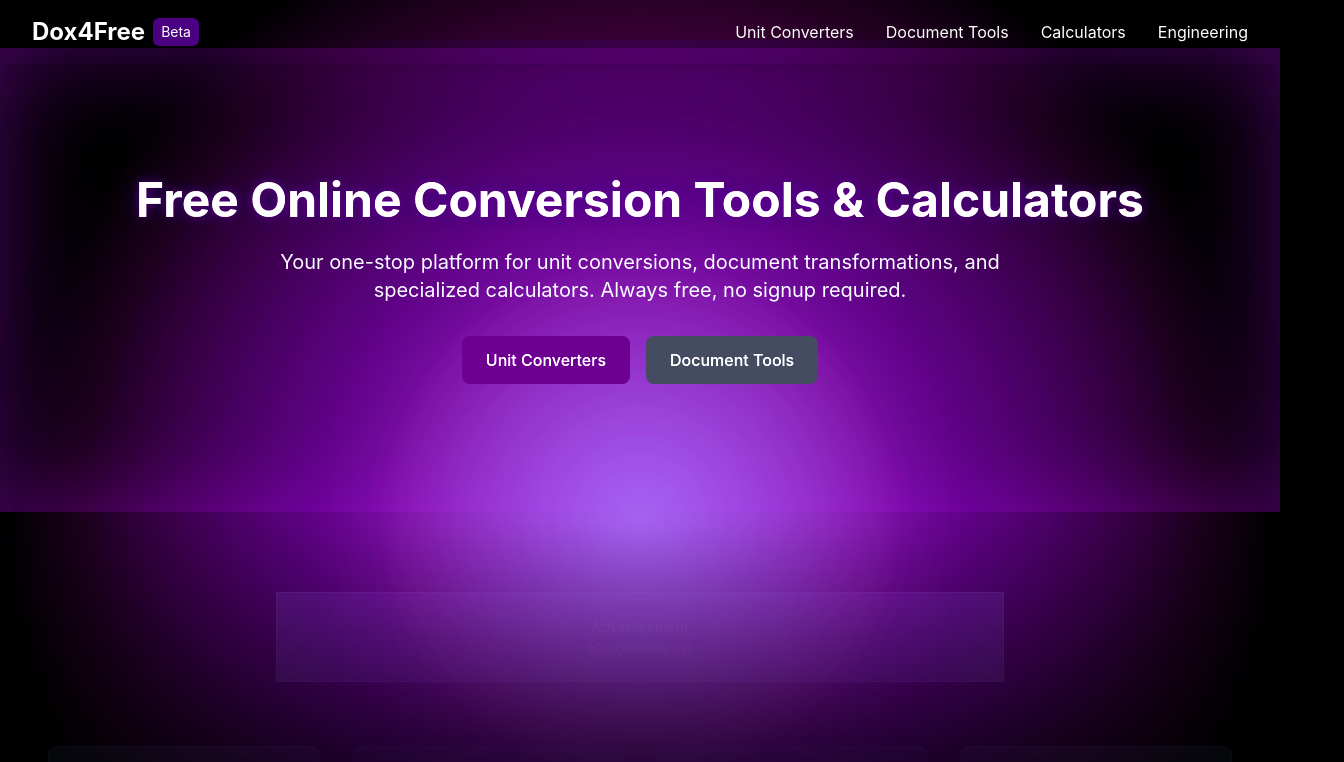
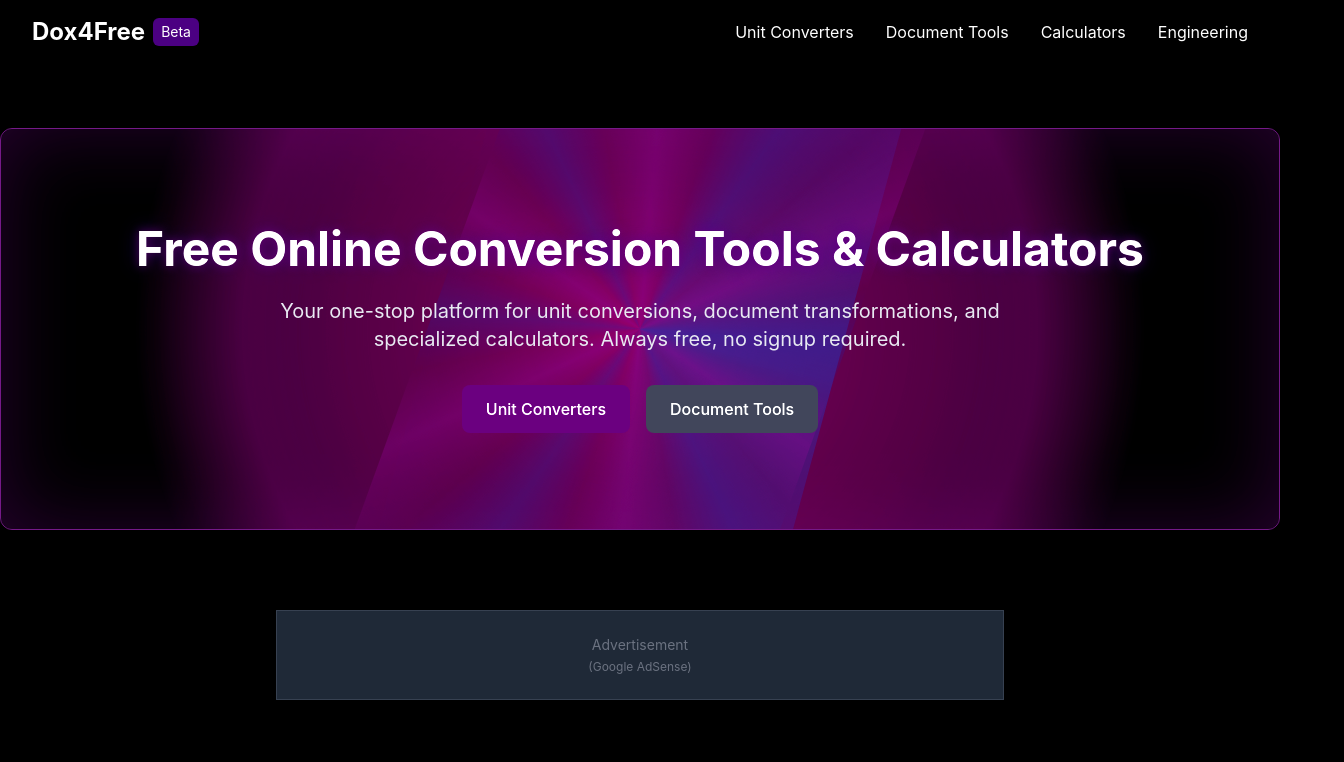
Before and after one commit to Evrenyilmaz101/dox4free, a React (Create React App) app: page / in a window 1280 px wide. Shown: the top 762 px of the page, 1344 px wide, since content can reach past the window. Built offline with nearby package versions, Linux system fonts and the light colour scheme.

Commit message:
Create flower-like radiation pattern in hero section

```diff
--- a/src/index.css
+++ b/src/index.css
@@ -25,55 +25,55 @@ code {
 /* Hero animation */
 @keyframes pulse-radial {
   0% {
-    opacity: 0.6;
+    opacity: 0.7;
     transform: scale(0.95);
+    filter: brightness(0.9) saturate(1.2);
+  }
+  50% {
+    opacity: 1;
+    transform: scale(1.05);
+    filter: brightness(1.3) saturate(1.6);
+  }
+  100% {
+    opacity: 0.7;
+    transform: scale(0.95);
+    filter: brightness(0.9) saturate(1.2);
+  }
+}
+
+@keyframes rotate-conic {
+  0% {
+    transform: rotate(0deg);
+  }
+  100% {
+    transform: rotate(360deg);
+  }
+}
+
+@keyframes pulse-ring {
+  0% {
+    opacity: 0.5;
+    transform: scale(0.9);
     filter: brightness(0.9) saturate(1);
   }
   50% {
-    opacity: 1;
+    opacity: 0.8;
     transform: scale(1.1);
-    filter: brightness(1.4) saturate(1.5);
+    filter: brightness(1.1) saturate(1.3);
   }
   100% {
-    opacity: 0.6;
-    transform: scale(0.95);
+    opacity: 0.5;
+    transform: scale(0.9);
     filter: brightness(0.9) saturate(1);
   }
 }
 
-@keyframes pulse-reverse {
+@keyframes petal-rotate {
   0% {
-    opacity: 0.7;
-    transform: scale(1.1);
-    filter: brightness(0.9) saturate(1.1);
-  }
-  50% {
-    opacity: 0.95;
-    transform: scale(0.9);
-    filter: brightness(1.5) saturate(1.7);
+    transform: rotate(0deg);
   }
   100% {
-    opacity: 0.7;
-    transform: scale(1.1);
-    filter: brightness(0.9) saturate(1.1);
-  }
-}
-
-@keyframes pulse-slow {
-  0% {
-    opacity: 0.5;
-    transform: scale(1);
-    filter: brightness(1) saturate(1);
-  }
-  50% {
-    opacity: 0.9;
-    transform: scale(1.05);
-    filter: brightness(1.3) saturate(1.4);
-  }
-  100% {
-    opacity: 0.5;
-    transform: scale(1);
-    filter: brightness(1) saturate(1);
+    transform: rotate(-360deg);
   }
 }
 
@@ -88,15 +88,19 @@ code {
 }
 
 .hero-gradient-1 {
-  animation: pulse-radial 12s ease-in-out infinite;
+  animation: pulse-radial 10s ease-in-out infinite;
 }
 
 .hero-gradient-2 {
-  animation: pulse-reverse 15s ease-in-out infinite;
+  animation: rotate-conic 20s linear infinite;
 }
 
 .hero-gradient-3 {
-  animation: pulse-slow 18s ease-in-out infinite 2s;
+  animation: pulse-ring 15s ease-in-out infinite;
+}
+
+.hero-gradient-4 {
+  animation: petal-rotate 30s linear infinite;
 }
 
 /* Additional animation for extra effect */
@@ -104,14 +108,11 @@ code {
   0% {
     filter: brightness(0.9) hue-rotate(0deg);
   }
-  25% {
-    filter: brightness(1.2) hue-rotate(10deg);
+  33% {
+    filter: brightness(1.1) hue-rotate(15deg);
   }
-  50% {
-    filter: brightness(1.1) hue-rotate(-5deg);
-  }
-  75% {
-    filter: brightness(1.3) hue-rotate(-15deg);
+  66% {
+    filter: brightness(1.1) hue-rotate(-15deg);
   }
   100% {
     filter: brightness(0.9) hue-rotate(0deg);
@@ -119,9 +120,9 @@ code {
 }
 
 .hero-container {
-  animation: glow 20s ease-in-out infinite;
+  animation: glow 15s ease-in-out infinite;
   position: relative;
-  box-shadow: 0 0 100px rgba(150, 20, 255, 0.4) inset;
+  box-shadow: 0 0 80px rgba(150, 20, 255, 0.3) inset;
 }
 
 /* Text effects */
--- a/src/pages/HomePage.tsx
+++ b/src/pages/HomePage.tsx
@@ -57,61 +57,56 @@ const HomePage: React.FC = () => {
 
   return (
     <div className="max-w-7xl mx-auto px-4 sm:px-6 lg:px-8 py-12">
-      {/* Hero Section with Radiating Effect - Full width, no border */}
+      {/* Hero Section with Radiating Effect - With border, contained radiation */}
       <div
-        className="relative text-center mb-20 pt-32 pb-32 -mx-4 sm:-mx-6 lg:-mx-8 overflow-visible hero-container"
+        className="relative text-center mb-20 py-24 -mx-4 sm:-mx-6 lg:-mx-8 overflow-hidden hero-container rounded-xl border border-purple-900"
         style={{
           marginLeft: 'calc(-50vw + 50%)',
           marginRight: 'calc(-50vw + 50%)',
           width: '100vw',
           position: 'relative',
-          marginTop: '-80px', // Negative margin to extend to the very top
         }}
       >
-        {/* Extended gradient background with fade-out effect */}
-        <div className="absolute inset-0 overflow-visible" style={{ height: '150%', top: '-50px' }}>
-          {/* Main center radial gradient */}
+        {/* Centered gradient background with flower-like pattern */}
+        <div className="absolute inset-0 overflow-hidden">
+          {/* Main center radial gradient - primary */}
           <div
-            className="absolute inset-0 opacity-90 hero-gradient-1"
+            className="absolute inset-0 opacity-80 hero-gradient-1"
             style={{
-              background: 'radial-gradient(circle at center, rgba(180, 20, 255, 0.8) 0%, rgba(120, 0, 255, 0.4) 30%, rgba(0, 0, 0, 0) 70%)',
-              transform: 'scale(1.5)',
-              height: '150%',
+              background: 'radial-gradient(circle at center, rgba(180, 20, 255, 0.8) 0%, rgba(120, 0, 255, 0.2) 50%, rgba(0, 0, 0, 0) 70%)',
+              transform: 'scale(1)',
             }}
           ></div>
 
-          {/* Second radial gradient for depth */}
+          {/* Rotated radial gradient overlay for flower effect - blue */}
           <div
-            className="absolute inset-0 opacity-80 hero-gradient-2"
+            className="absolute inset-0 opacity-70 hero-gradient-2"
             style={{
-              background: 'radial-gradient(circle at center, rgba(0, 100, 255, 0.7) 0%, rgba(0, 30, 200, 0.3) 35%, rgba(0, 0, 0, 0) 75%)',
-              transform: 'scale(1.8)',
-              height: '150%',
+              background: 'conic-gradient(from 0deg, rgba(0, 100, 255, 0.8) 0%, rgba(0, 30, 200, 0.1) 25%, rgba(0, 0, 0, 0) 50%, rgba(0, 30, 200, 0.1) 75%, rgba(0, 100, 255, 0.8) 100%)',
+              clipPath: 'circle(50% at center)',
             }}
           ></div>
 
-          {/* Additional radial gradient for a third layer */}
+          {/* Secondary radial gradient for depth - purple */}
           <div
-            className="absolute inset-0 opacity-70 hero-gradient-3"
+            className="absolute inset-0 opacity-60 hero-gradient-3"
             style={{
-              background: 'radial-gradient(circle at center, rgba(220, 100, 255, 0.6) 0%, rgba(160, 0, 240, 0.2) 40%, rgba(0, 0, 0, 0) 80%)',
-              transform: 'scale(2)',
-              height: '150%',
+              background: 'radial-gradient(circle at center, rgba(80, 0, 180, 0) 0%, rgba(160, 0, 240, 0.5) 55%, rgba(0, 0, 0, 0) 70%)',
+              transform: 'scale(0.9)',
             }}
           ></div>
 
-          {/* Gradual fade to black */}
+          {/* Petal-like pattern overlay */}
           <div
-            className="absolute inset-x-0 bottom-0 opacity-95"
+            className="absolute inset-0 opacity-50 hero-gradient-4"
             style={{
-              background: 'linear-gradient(to bottom, rgba(0, 0, 0, 0) 0%, rgba(0, 0, 0, 1) 100%)',
-              height: '50%',
-              top: '75%',
+              background: 'repeating-conic-gradient(from 0deg, rgba(180, 20, 255, 0) 0deg, rgba(180, 20, 255, 0.7) 15deg, rgba(180, 20, 255, 0) 30deg, rgba(0, 80, 255, 0) 30deg, rgba(0, 80, 255, 0.5) 45deg, rgba(0, 80, 255, 0) 60deg)',
+              clipPath: 'circle(48% at center)',
             }}
           ></div>
 
           {/* Black overlay for text readability with reduced opacity */}
-          <div className="absolute inset-0 bg-black opacity-15" style={{ height: '150%' }}></div>
+          <div className="absolute inset-0 bg-black opacity-40"></div>
         </div>
 
         {/* Content */}
```
